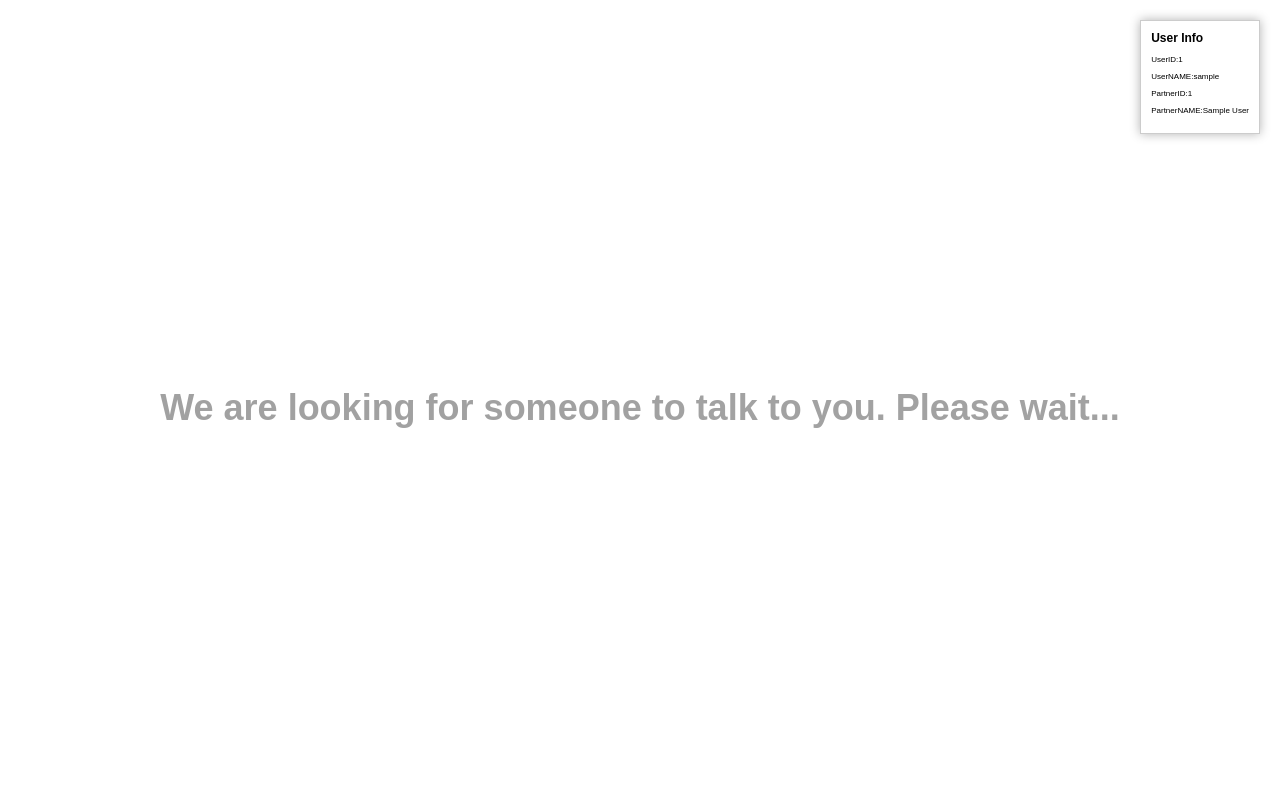
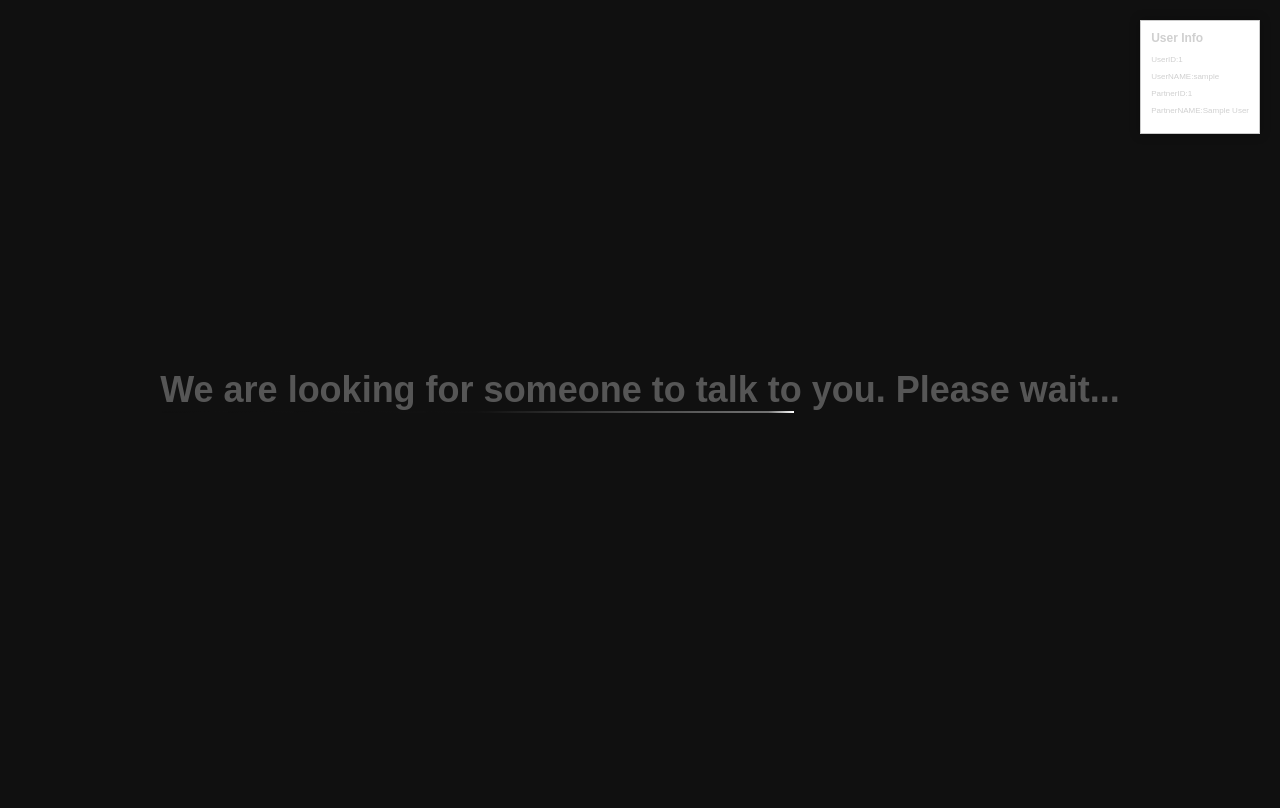
Before and after one commit to KozaCode/IceBreaker, a Flask app: page /wait in a window 1280 px wide. After the commit the page ends 413 px from the top, so only its background shows below. Run offline with Flask 3, Linux system fonts and the light colour scheme; the visitor is signed in with stand-in values (Sample User, id 1); some libraries are stand-ins or nearby versions.

Commit message:
Added animated bar to the wait page

```diff
--- a/IceBreaker/static/css/wait_style.css
+++ b/IceBreaker/static/css/wait_style.css
@@ -1,18 +1,74 @@
+*{
+  box-sizing: border-box;
+}
+
 html, body {
     height: 100%;
+    margin: 0;
+    padding: 0;
 }
 
 body {
   display: flex;
+  flex-direction: column;
   align-items: center;
   justify-content: center;
   font-family: Arial, sans-serif;
+  overflow: hidden;
+  background-color: #101010;
+  color: #d0d0d0
 }
 
-  h1 {
+#message-container{
+  display: inline-block;
+  position: relative;
+}
+
+#waiting-message {
+  width: auto;
+  padding: 0;
+  margin: 0;
   font-size: 36px;
   text-align: center;
   animation: blink 1.5s infinite;
+}
+
+#progress-container {
+  width: 100%;
+  background-color: transparent;
+  height: 20px;
+}
+
+#progress-bar {
+  width: 10%;
+  height: 2px;
+  background: rgb(0,0,0);
+  background: linear-gradient(90deg, rgba(0,0,0,0) 0%, rgba(20,20,20,0.3) 50%, rgba(140,140,140,0.8) 96%, rgba(255,255,255,1) 100%);
+  animation: progressAnimation 10s linear infinite, fadeInOut 10s linear infinite;
+}
+
+@keyframes progressAnimation{
+  0% {
+    width: 0%;
+  }
+  100% {
+    width: 100%;
+  }
+}
+
+@keyframes fadeInOut{
+  0% {
+    opacity: 0.0;
+  }
+  10% {
+    opacity: 1;
+  }
+  90% {
+    opacity: 1;
+  }
+  100% {
+    opacity: 0;
+  }
 }
 
 @keyframes blink {
--- a/IceBreaker/templates/wait.html
+++ b/IceBreaker/templates/wait.html
@@ -16,6 +16,11 @@
             <p id="parner-id">PartnerID:{{data.partner_id}}</p>
             <p id="parner-name">PartnerNAME:{{data.partner_name}}</p>
         </div>
-        <h1 id="waiting-message">{{message}}</h1>
+        <div id="message-container">
+            <h1 id="waiting-message">{{message}}</h1>
+            <div id="progress-container">
+                <div id="progress-bar"></div>
+            </div>
+        </div>
 	</body>
 </html>
```
Lines whose indentation alone changed are shown as unchanged.
